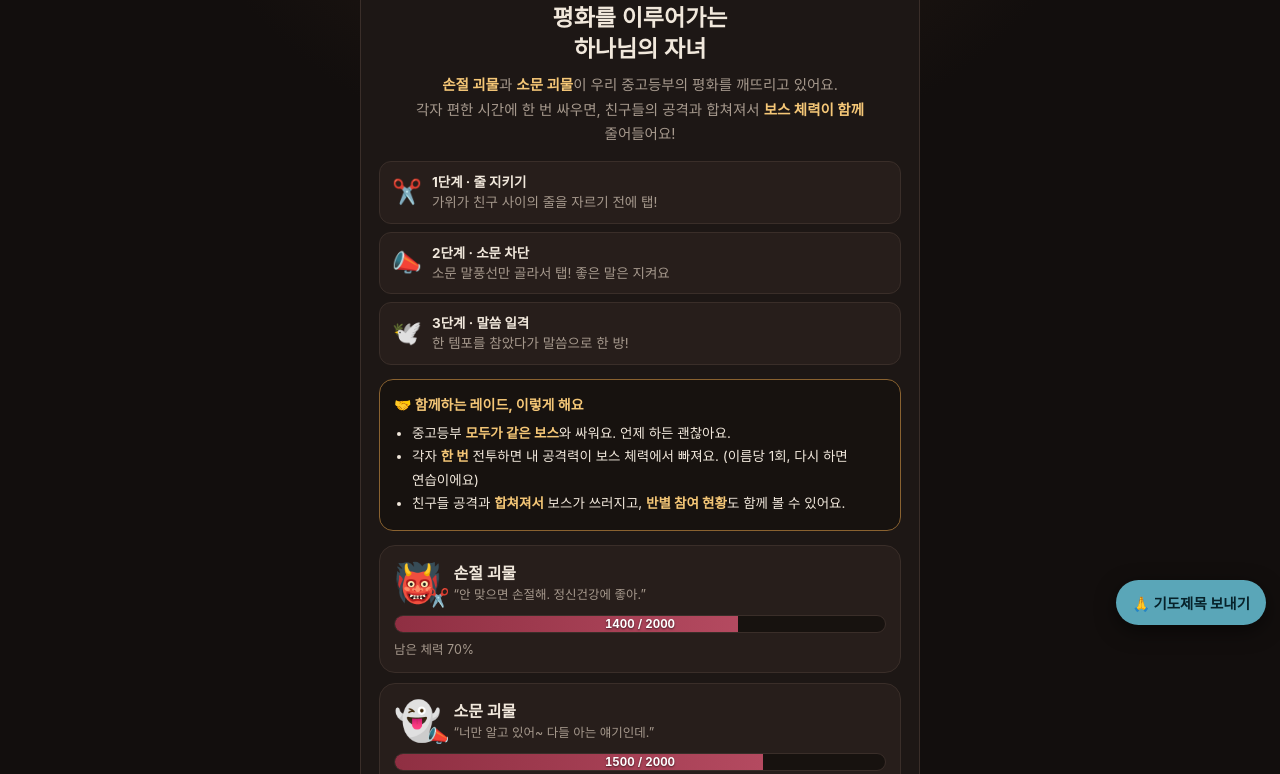
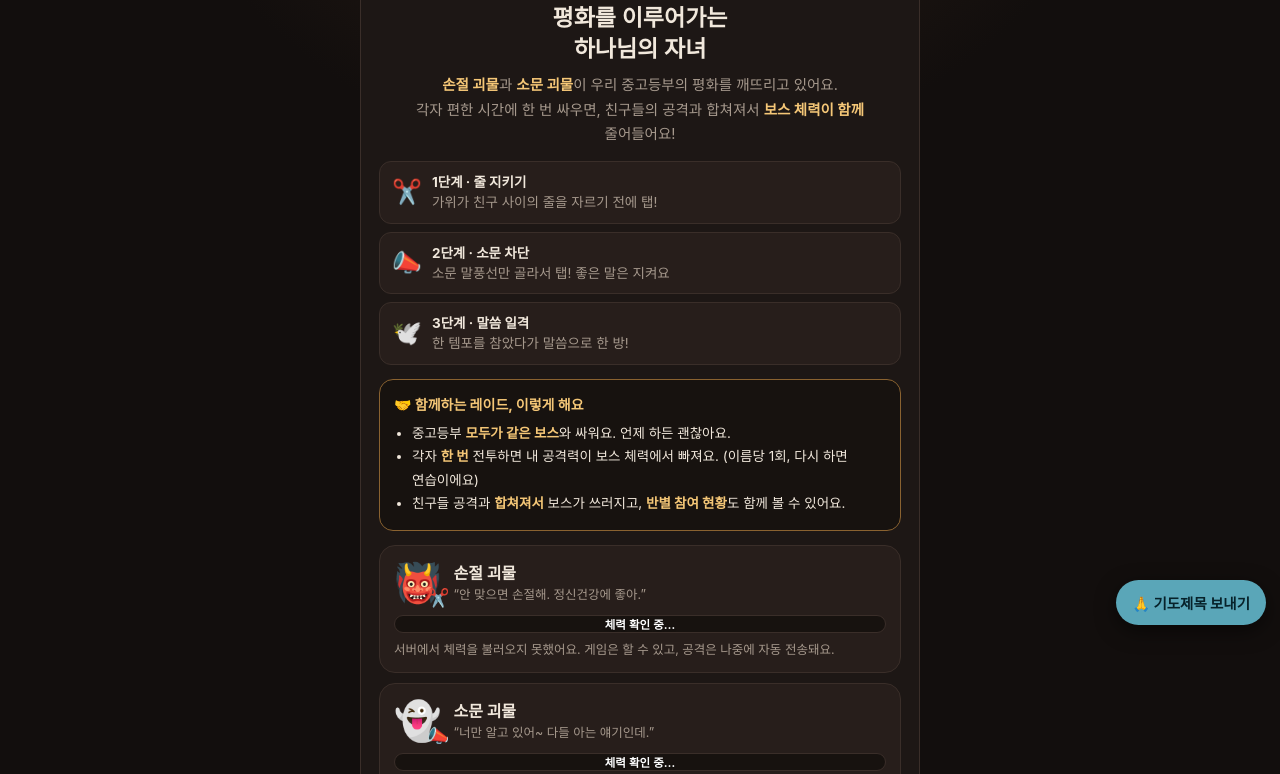
Before and after one commit to JaewonPeterHwang/BibleGame, a plain HTML site: page 261122-raid/index.html in a window 1280 px wide. Shown: the part 159-933 px from the top of the page. Drawn offline with Linux system fonts and the light colour scheme; no server answers.

Commit message:
레이드 서버 주소(RAID_URL) 연결
Co-Authored-By: Claude Sonnet 5.5 <noreply@anthropic.com>
Claude-Session: https://claude.ai/code/session_01So9n77o8Sb4fM6ZHSmvVpt

```diff
--- a/261122-raid/index.html
+++ b/261122-raid/index.html
@@ -413,7 +413,7 @@ var CONFIG = {
   week: "261122",
   sermonDate: "26년11월22일",
   /* 레이드 서버(Apps Script 웹앱) 주소. 비워두면 '연습 모드'. */
-  RAID_URL: ""
+  RAID_URL: "https://script.google.com/macros/s/AKfycby7lZQ8eKxaesaQI4SurHr3BlRe0cmuuDFRThhJMxVKI9D1vfCRbtvhtN3RK5JROr_F/exec"
 };
 var FORM_ACTION = "https://docs.google.com/forms/d/e/1FAIpQLSfa4PJcpiJBWsfry2Lo1SUxiwKTtEh_V_AmPQ_6WRwOKeLYGg/formResponse";
 var FORM_ENTRY = { name:"entry.1626522824", from:"entry.1380117152", content:"entry.1763285252", sermonDate:"entry.820953926", submitDate:"entry.112201991" };
```
